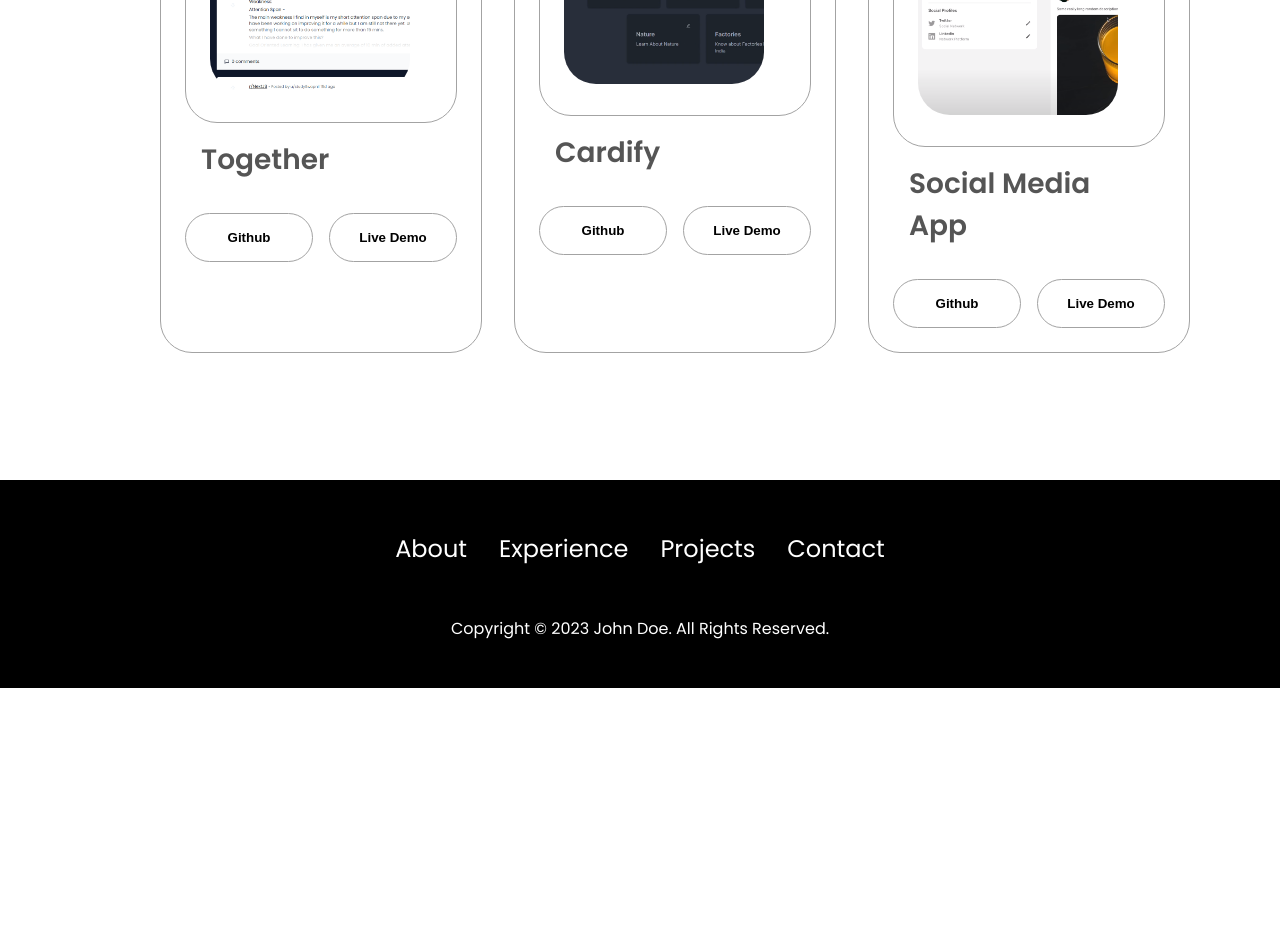
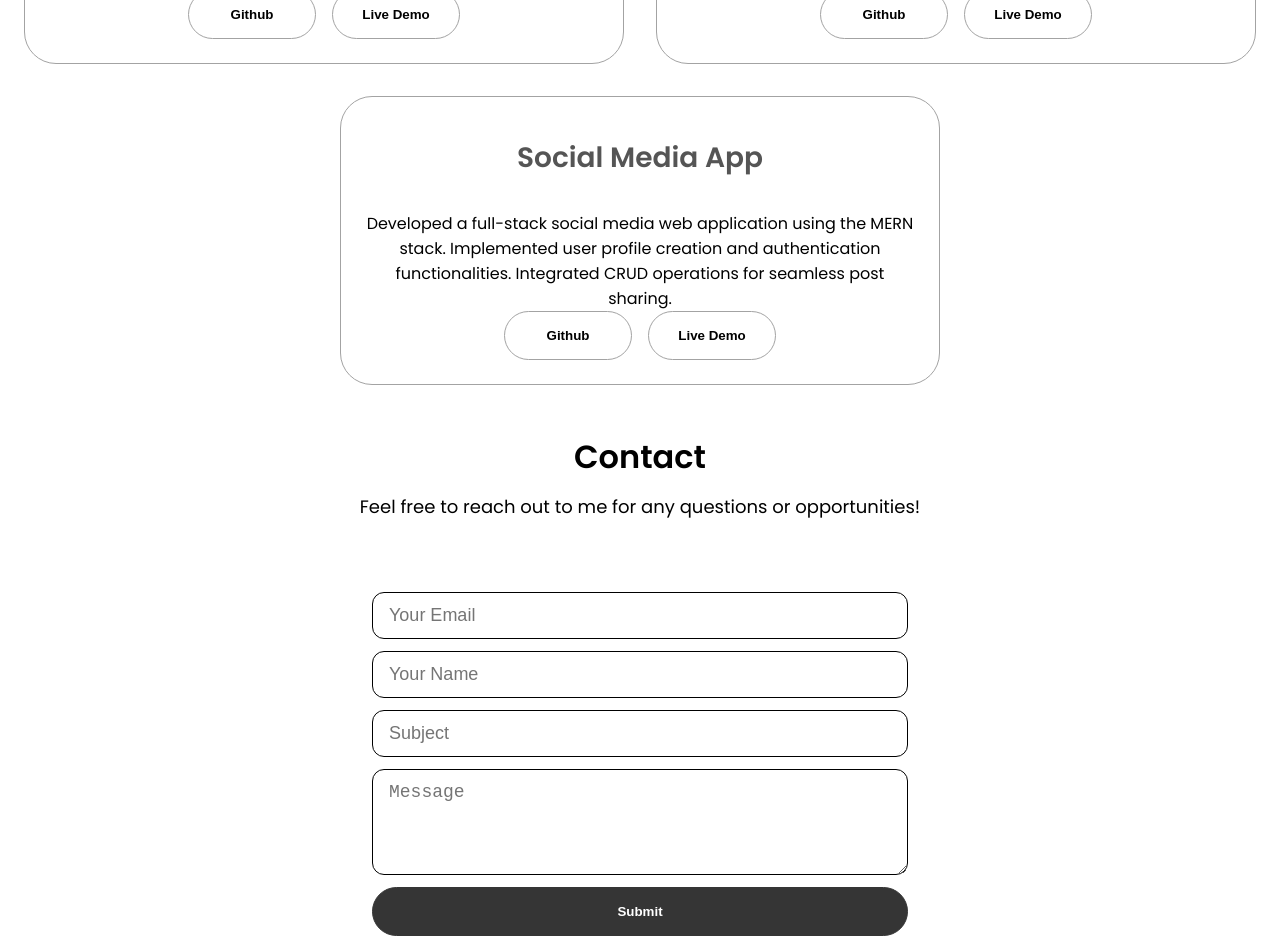
Before and after one commit to swapnil0601/resume, a React (Create React App) app: page / in a window 1280 px wide. Shown: the part 2600-3552 px from the top of the page. Before the commit the page ends 3288 px from the top, so only its background shows below. Built offline with nearby package versions, Linux system fonts and the light colour scheme.

Commit message:
Section Added - Contact Form

```diff
--- a/src/App.jsx
+++ b/src/App.jsx
@@ -1,6 +1,7 @@
 import "./App.css";
 import HamburgerNav from "./components/HamburgerNav";
 import Navbar from "./components/Navbar";
+import Contact from "./components/Sections/Contact";
 import Education from "./components/Sections/Education";
 import Footer from "./components/Sections/Footer";
 import Profile from "./components/Sections/Profile";
@@ -16,6 +17,7 @@ function App() {
       <Education />
       <Skills />
       <Projects />
+      <Contact />
       <Footer />
     </div>
   );
--- a/src/assets/data.js
+++ b/src/assets/data.js
@@ -81,6 +81,8 @@ export const projects = [
     live: "",
     liveAvailable: false,
     image: Together,
+    description:
+      "Users can Create communities and Join communities. General Feed and Search Community functionality available.",
   },
   {
     name: "Cardify",
@@ -88,6 +90,8 @@ export const projects = [
     live: "",
     liveAvailable: false,
     image: Cardify,
+    description:
+      "Developed a Spaced Repetition Application focused on optimizing knowledge retention for MesoHacks Hackathon 2022.",
   },
   {
     name: "Social Media App",
@@ -95,5 +99,7 @@ export const projects = [
     live: "https://simplysocial1.netlify.app/",
     liveAvailable: true,
     image: SocialMedia,
+    description:
+      "Developed a full-stack social media web application using the MERN stack. Implemented user profile creation and authentication functionalities. Integrated CRUD operations for seamless post sharing.",
   },
 ];
--- /dev/null
+++ b/src/components/Sections/Contact.jsx
@@ -0,0 +1,47 @@
+import React from "react";
+import "../../styles/Sections/Contact.css";
+import "../../styles/Buttons.css";
+const Contact = () => {
+  return (
+    <div className="contact-container">
+      <div className="contact-wrapper">
+        <h1 className="">Contact</h1>
+        <div className="contact-desc">
+          Feel free to reach out to me for any questions or opportunities!
+        </div>
+        <form className="contact-form">
+          <input
+            className="contact-input"
+            placeholder="Your Email"
+            name="from_email"
+          />
+          <input
+            className="contact-input"
+            placeholder="Your Name"
+            name="from_name"
+          />
+          <input
+            className="contact-input"
+            placeholder="Subject"
+            name="subject"
+          />
+          <textarea
+            className="contact-textarea"
+            placeholder="Message"
+            rows="4"
+            name="message"
+          />
+          <button
+            className="contact-btn btn btn-color-1"
+            type="submit"
+            value="Send"
+          >
+            Submit
+          </button>
+        </form>
+      </div>
+    </div>
+  );
+};
+
+export default Contact;
--- a/src/components/Sections/Projects/Project.jsx
+++ b/src/components/Sections/Projects/Project.jsx
@@ -1,13 +1,15 @@
 import React from "react";
 
 const Project = ({ project }) => {
-  const { name, github, live, liveAvailable, image } = project;
+  const { name, github, live, liveAvailable, image, description } = project;
   return (
-    <div className="project-container color-container">
-      <div className="project-container">
-        <img src={image} alt={name} className="project-img" />
-      </div>
+    <div className="project-container">
+      <div
+        className="project-image-container"
+        style={{ background: image }}
+      ></div>
       <h2 className="project-sub-title project-title">{name}</h2>
+      <p className="project-description">{description}</p>
       <div className="btn-container">
         <a href={github}>
           <button className="btn btn-color-2 project-btn">Github</button>
--- a/src/components/Sections/Projects/Projects.jsx
+++ b/src/components/Sections/Projects/Projects.jsx
@@ -7,12 +7,10 @@ const Projects = () => {
     <section id="projects">
       <p class="section__text__p1">Browse My Recent</p>
       <h1 class="title">Projects</h1>
-      <div class="project-details-container">
-        <div class="project-containers">
-          {projects.map((project) => (
-            <Project project={project} />
-          ))}
-        </div>
+      <div class="projects-container">
+        {projects.map((project) => (
+          <Project project={project} />
+        ))}
       </div>
     </section>
   );
--- a/src/styles/Footer.css
+++ b/src/styles/Footer.css
@@ -1,4 +1,5 @@
 footer {
+  display: block;
   height: 26vh;
   background: #000;
   color: #fff;
--- /dev/null
+++ b/src/styles/Sections/Contact.css
@@ -0,0 +1,97 @@
+.contact-container {
+  margin-top: 2rem;
+  display: flex;
+  flex-direction: column;
+  justify-content: center;
+  position: relative;
+  z-index: 1;
+  align-items: center;
+}
+
+.contact-wrapper {
+  position: relative;
+  display: flex;
+  justify-content: space-between;
+  align-items: center;
+  flex-direction: column;
+  width: 100%;
+  max-width: 1350px;
+  padding: 0px 0px 80px 0px;
+  gap: 12px;
+}
+
+@media (max-width: 960px) {
+  .contact-container {
+    padding: 0px;
+  }
+  .contact-wrapper {
+    flex-direction: column;
+  }
+}
+
+.contact-title {
+  font-size: 42px;
+  text-align: center;
+  font-weight: 600;
+  margin-top: 20px;
+}
+
+.contact-desc {
+  font-size: 18px;
+  text-align: center;
+  max-width: 600px;
+}
+@media (max-width: 768px) {
+  .contact-title {
+    margin-top: 12px;
+    font-size: 32px;
+  }
+  .contact-desc {
+    margin-top: 12px;
+    font-size: 16px;
+  }
+}
+
+.contact-form {
+  width: 95%;
+  max-width: 600px;
+  display: flex;
+  flex-direction: column;
+  padding: 32px;
+  border-radius: 16px;
+  margin-top: 28px;
+  gap: 12px;
+}
+
+.contact-title {
+  font-size: 24px;
+  margin-bottom: 6px;
+  font-weight: 600;
+}
+
+.contact-input {
+  flex: 1;
+  background-color: transparent;
+  border: 1px solid black;
+  outline: none;
+  font-size: 18px;
+  border-radius: 12px;
+  padding: 12px 16px;
+}
+.contact-input:focus {
+  border: 1px solid #1770e6;
+}
+
+.contact-textarea {
+  flex: 1;
+  background-color: transparent;
+  border: 1px solid black;
+  outline: none;
+  font-size: 18px;
+  border-radius: 12px;
+  padding: 12px 16px;
+}
+
+.contact-btn {
+  width: 100% !important;
+}
--- a/src/styles/Sections/Profile.css
+++ b/src/styles/Sections/Profile.css
@@ -23,6 +23,13 @@
   width: 400px;
   margin: auto 0;
 }
+
+@media screen and (max-width: 768px) {
+  .section__pic-container {
+    display: none;
+  }
+}
+
 .section__pic-container img {
   object-fit: cover;
 }
--- a/src/styles/Sections/Projects.css
+++ b/src/styles/Sections/Projects.css
@@ -1,23 +1,6 @@
-.project-details-container {
-  display: flex;
-  justify-content: center;
-  flex-direction: column;
-}
-.project-containers {
-  display: flex;
-  gap: 2rem;
-  margin-bottom: 2rem;
-  margin-top: 2rem;
-}
 #projects {
   position: relative;
 }
-
-.color-container {
-  border-color: rgb(163, 163, 163);
-  background: rgb(250, 250, 250);
-}
-
 .project-img {
   border-radius: 2rem;
   width: 90%;
@@ -33,32 +16,26 @@
   color: black;
   border-color: rgb(163, 163, 163);
 }
+.projects-container {
+  display: flex;
+  flex-wrap: wrap;
+  justify-content: center;
+  align-items: center;
+  margin: 0 auto;
+}
 .project-container {
+  max-width: 600px;
+  margin: 1rem;
   padding: 1.5rem;
-  flex: 1;
   background: white;
   border-radius: 2rem;
   border: rgb(53, 53, 53) 0.1rem solid;
   border-color: rgb(163, 163, 163);
-  text-align: center;
 }
-.project-container {
-  text-align: initial;
-  flex-wrap: wrap;
-  flex-direction: row;
-  gap: 2.5rem;
-  justify-content: space-around;
-}
+
 .project-sub-title {
   color: rgb(85, 85, 85);
   font-weight: 600;
   font-size: 1.75rem;
   margin-bottom: 2rem;
 }
-section {
-  padding-top: 4vh;
-  height: 96vh;
-  margin: 0 10rem;
-  box-sizing: border-box;
-  min-height: fit-content;
-}
```
